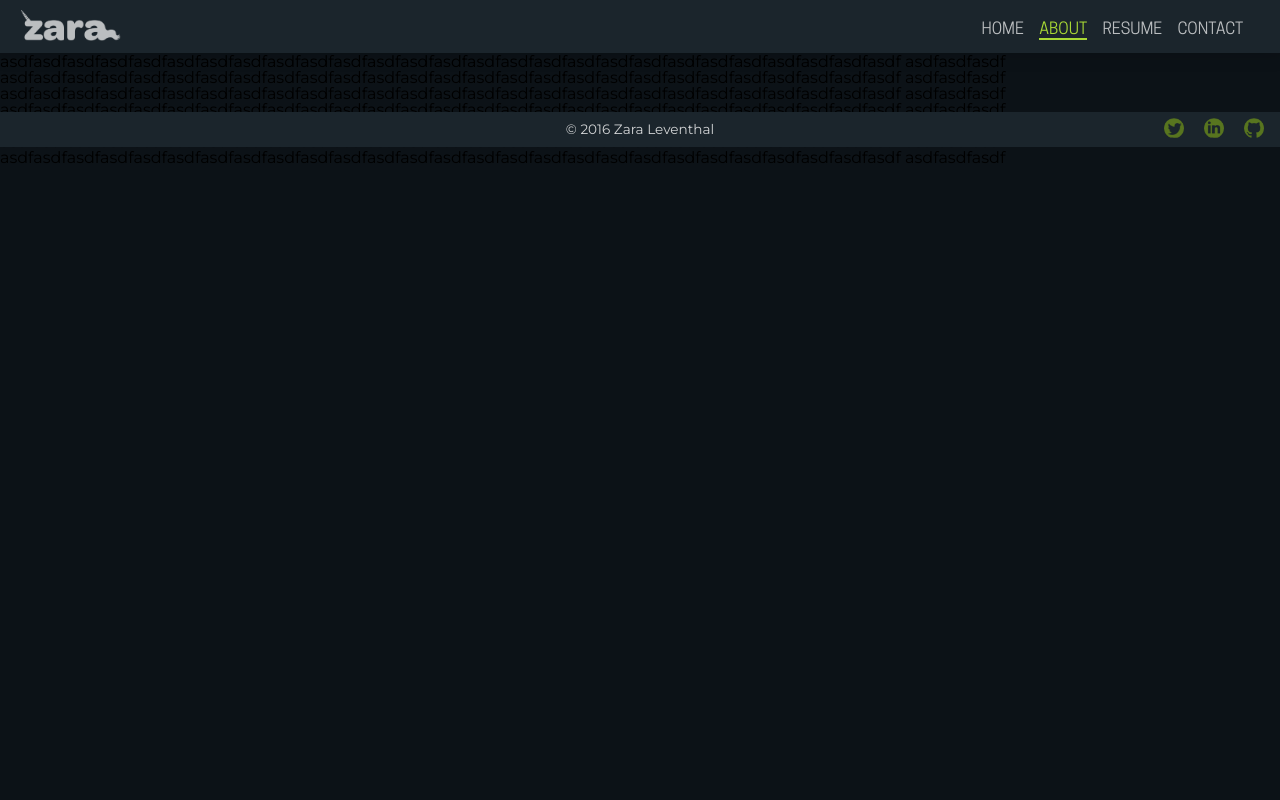
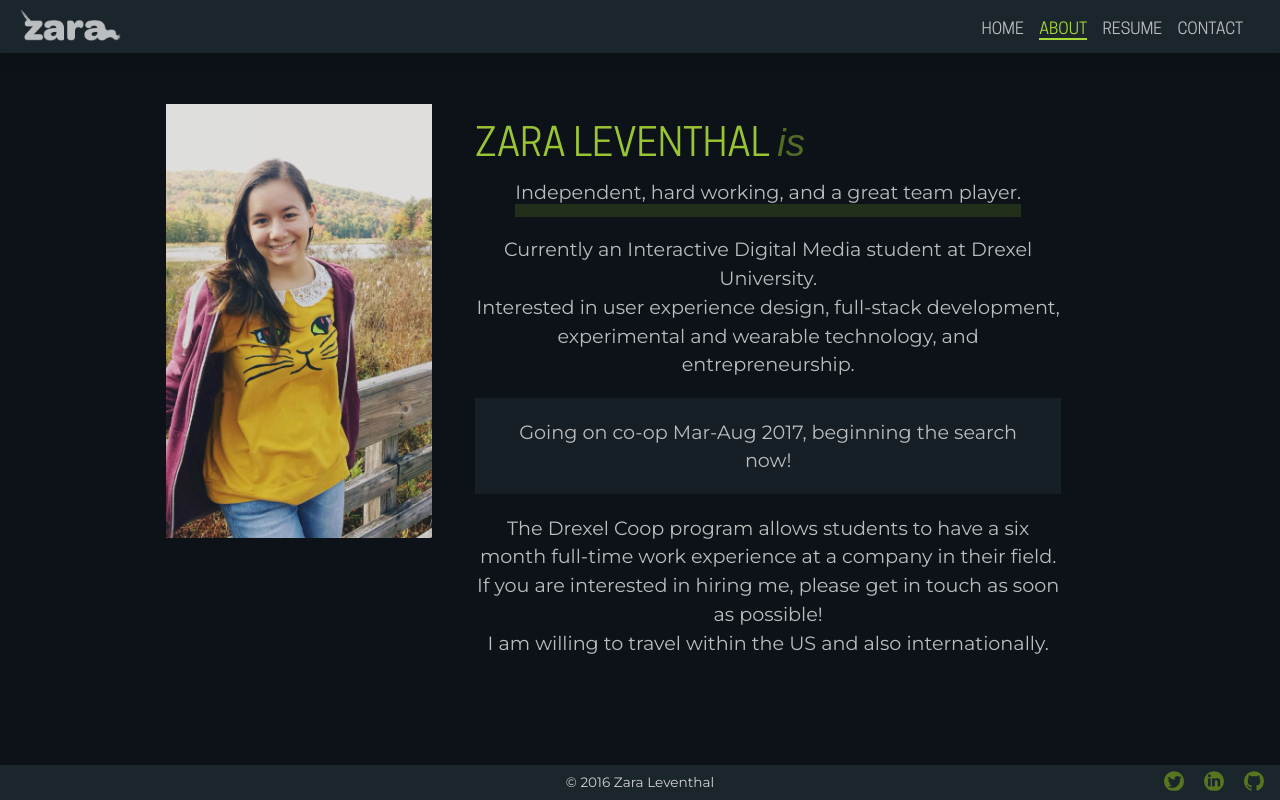
Before and after one commit to zaralev/unicorn, a plain HTML site: page about.html in a window 1280 px wide. Drawn offline with Linux system fonts and the light colour scheme.

Commit message:
added content to about page- can't figure out why footer isn't working on about page. works fine on home, but when scrolling on about it sticks to page

```diff
--- a/about.html
+++ b/about.html
@@ -37,29 +37,32 @@
         </ul>
     </nav>
     <div id="about">
-asdfasdfasdfasdfasdfasdfasdfasdfasdfasdfasdfasdfasdfasdfasdfasdfasdfasdfasdfasdfasdfasdfasdfasdfasdfasdfasdf
-asdfasdfasdf
-asdfasdfasdfasdfasdfasdfasdfasdfasdfasdfasdfasdfasdfasdfasdfasdfasdfasdfasdfasdfasdfasdfasdfasdfasdfasdfasdf
-asdfasdfasdf
-asdfasdfasdfasdfasdfasdfasdfasdfasdfasdfasdfasdfasdfasdfasdfasdfasdfasdfasdfasdfasdfasdfasdfasdfasdfasdfasdf
-asdfasdfasdf
-asdfasdfasdfasdfasdfasdfasdfasdfasdfasdfasdfasdfasdfasdfasdfasdfasdfasdfasdfasdfasdfasdfasdfasdfasdfasdfasdf
-asdfasdfasdf
-asdfasdfasdfasdfasdfasdfasdfasdfasdfasdfasdfasdfasdfasdfasdfasdfasdfasdfasdfasdfasdfasdfasdfasdfasdfasdfasdf
-asdfasdfasdf
-asdfasdfasdfasdfasdfasdfasdfasdfasdfasdfasdfasdfasdfasdfasdfasdfasdfasdfasdfasdfasdfasdfasdfasdfasdfasdfasdf
-asdfasdfasdf
-asdfasdfasdfasdfasdfasdfasdfasdfasdfasdfasdfasdfasdfasdfasdfasdfasdfasdfasdfasdfasdfasdfasdfasdfasdfasdfasdf
-asdfasdfasdf
+        <ul>
+            <li> <img src="img/self.jpg" alt="Zara Leventhal" /></li>
+            <li>
+                <h1>Zara Leventhal <span>is</span></h1>
+                <p>
+
+                    <span class="line">Independent, hard working, and a great team player.</span><br>
+                    <br>Currently an Interactive Digital Media student at Drexel University.
+                    <br> Interested in user experience design, full-stack development, experimental and wearable technology, and entrepreneurship.
+
+                    <span class="coop">Going on co-op Mar-Aug 2017, beginning the search now!</span>
+
+                    <br>The Drexel Coop program allows students to have a six month full-time work experience at a company in their field.
+                    <br>If you are interested in hiring me, please get in touch as soon as possible!
+                    <br>I am willing to travel within the US and also internationally. </p>
+            </li>
+        </ul>
     </div>
 
     <div id="footer">
-      <p>© 2016 Zara Leventhal</p>
-      <div id="social">
-        <a href="https://twitter.com/zaralev"><img src="img/twitter.png" alt="Twitter"/></a>
-        <a href="https://www.linkedin.com/in/zaraleventhal"><img src="img/linkedin.png" alt="LinkedIn"/></a>
-        <a href="https://github.com/zaralev"><img src="img/github.png" alt="GitHub"/></a>
-      </div>
+        <p>© 2016 Zara Leventhal</p>
+        <div id="social">
+            <a href="https://twitter.com/zaralev"><img src="img/twitter.png" alt="Twitter" /></a>
+            <a href="https://www.linkedin.com/in/zaraleventhal"><img src="img/linkedin.png" alt="LinkedIn" /></a>
+            <a href="https://github.com/zaralev"><img src="img/github.png" alt="GitHub" /></a>
+        </div>
     </div>
 </body>
 
--- a/scss/style.scss
+++ b/scss/style.scss
@@ -92,6 +92,7 @@ nav {
 #container {
     position: relative;
     top: 3.4em;
+    padding-bottom: 2.5em;
     #banner {
         img {
             max-width: 100%;
@@ -156,7 +157,8 @@ nav {
 }
 #footer {
     background-color: $lighter;
-    position: relative;
+    position: absolute; // edit
+    width: 100%; // edit
     bottom: 0;
     padding: 0.8em;
     color: #fff;
@@ -178,10 +180,68 @@ nav {
         }
     }
 }
-
 #about {
-  position: relative;
-  top: 3.4em;
-  max-width: 100%;
-  overflow:hidden;
+    position: relative;
+    top: 3.4em;
+    padding-bottom: 2.5em;
+    width: 80%;
+    margin: auto;
+    padding: 2em;
+    color: #fff;
+    font-size: 1.2em;
+    opacity: 0.9;
+    img {
+        width: 100%;
+    }
+    ul li {
+        list-style-type: none;
+        display: inline-table;
+        vertical-align: top;
+        h1 {
+            font-family: 'cooper_hewitt',sans-serif;
+            color: $green;
+            text-transform: uppercase;
+            font-size: 2em;
+            margin-bottom: 0.4em;
+            span {
+                font-family: 'omnes',sans-serif;
+                text-transform: lowercase;
+                font-style: italic;
+                opacity: 0.5;
+            }
+        }
+        p {
+            line-height: 1.5em;
+            text-align: center;
+            opacity: 0.8;
+            span.coop {
+                width: 100%;
+                display: block;
+                margin: 1em 0 -0.5em;
+                background-color: $lighter;
+                padding: 1em;
+                opacity: 1;
+            }
+            span.line {
+                border-bottom: 0.7em solid rgba(169, 217, 53, 0.2);
+            }
+        }
+        &:first-child {
+            width: 28%;
+        }
+        &:last-child {
+            padding: 1em 2em;
+            width: 70%;
+        }
+    }
+    @media screen and (max-width: 1138px) {
+      padding: 1em;
+        ul li:first-child {
+            width: 100%;
+        }
+        ul li:last-child {
+            padding: 1em 0;
+            width: 100%;
+        }
+    }
 }
```
Also changed, not shown: css/style.css, img/self.jpg (added), 1 other file.
